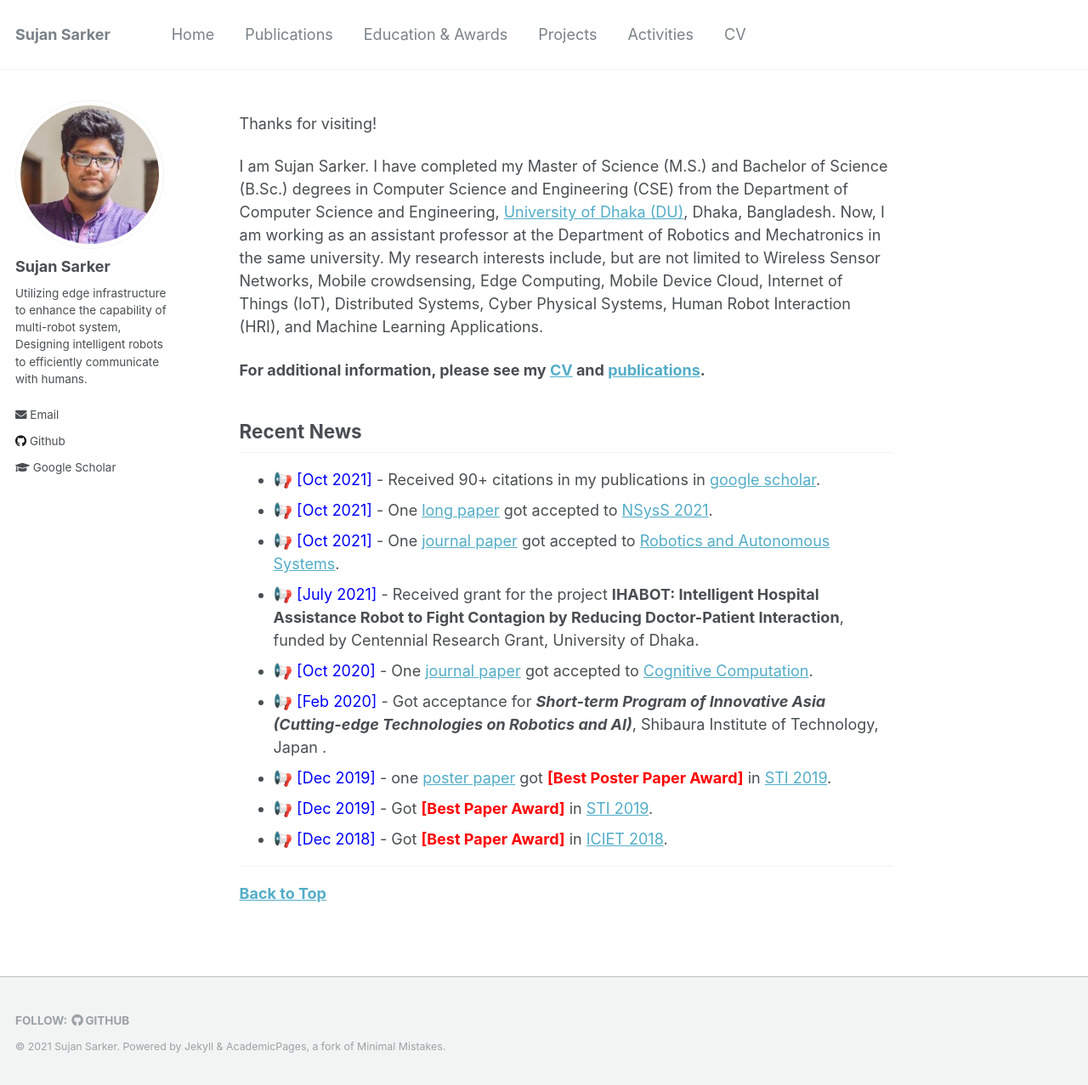
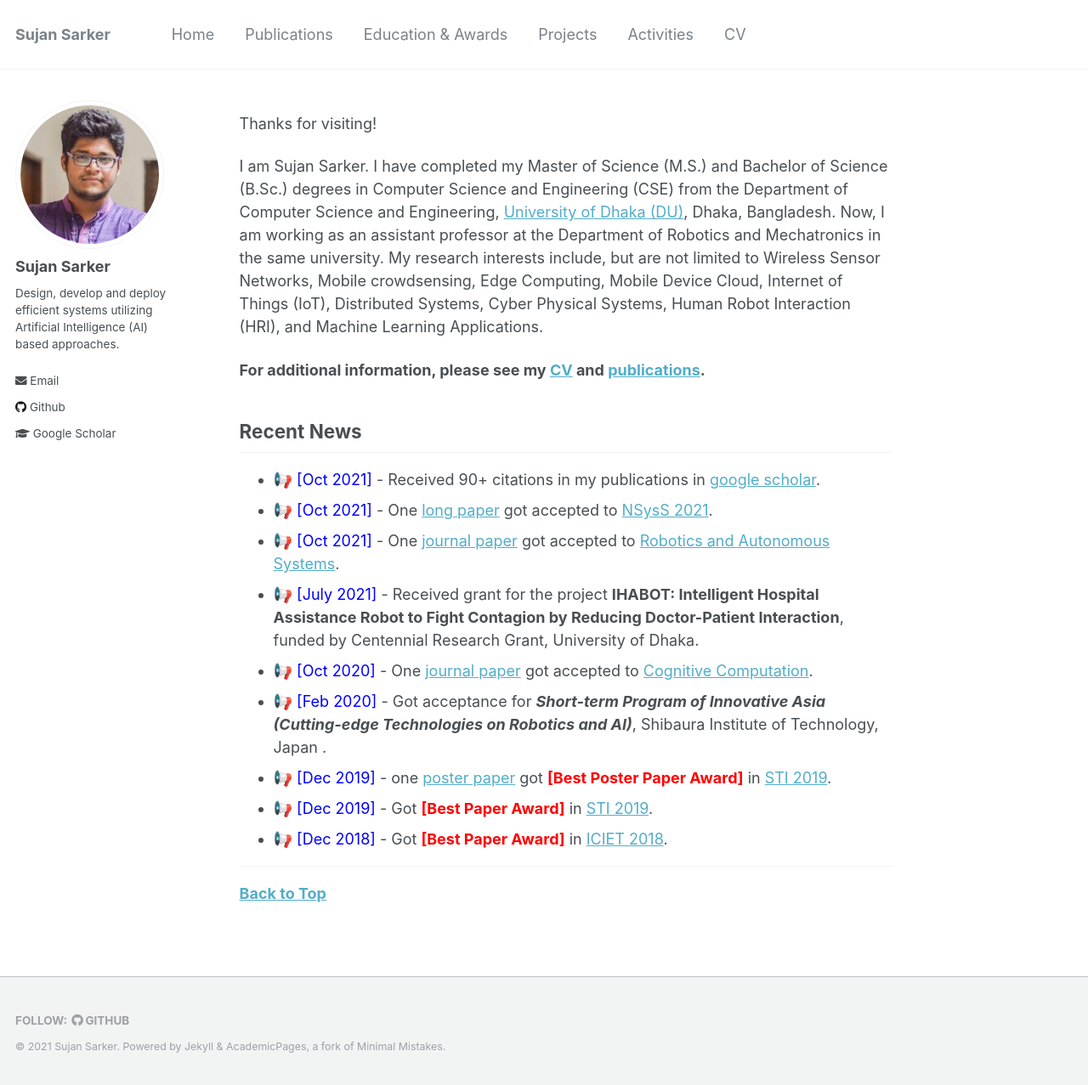
Before and after one commit to sujan-sarker/sujan-sarker.github.io, a Jekyll site: the page built from _pages/about.md, in a window 1280 px wide and 1277 px high. Shown: the whole window at 85% size. Built offline with Jekyll 4.4.1, drawn with Linux system fonts in a browser that asks for light colours.

Commit message:
Update _config.yml

```diff
--- a/_config.yml
+++ b/_config.yml
@@ -82,7 +82,7 @@ analytics:
 author:
   name             : "Sujan Sarker"
   avatar           : "profile.jpg"
-  bio              : "Utilizing edge infrastructure to enhance the capability of multi-robot system, Designing intelligent robots to efficiently communicate with humans. "
+  bio              : "Design, develop and deploy efficient systems utilizing Artificial Intelligence (AI) based approaches. "
   location         : #"127.0.0.1"
   employer         :
   pubmed           : #"https://www.ncbi.nlm.nih.gov/pubmed/?term=john+snow"
```
